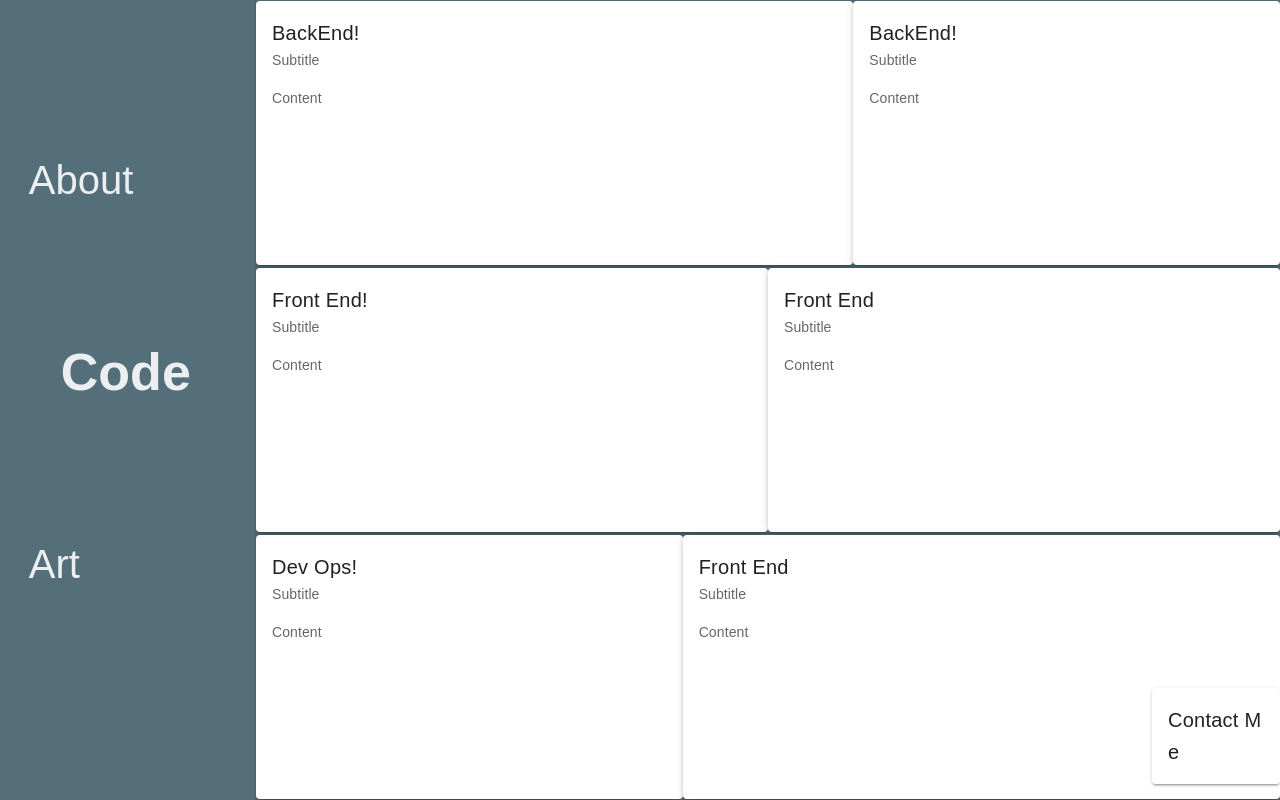
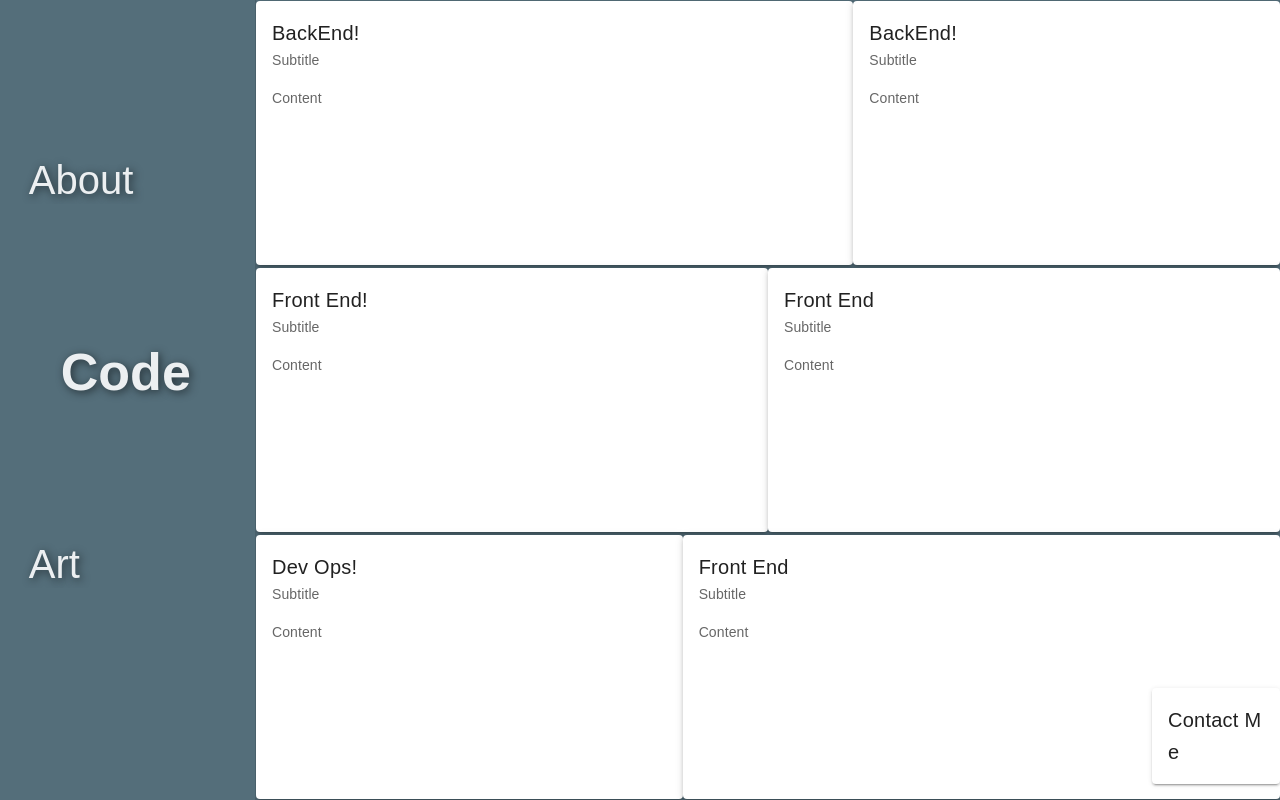
Before and after one commit to TwinHits/johngoben, a Vue app: page /#/code in a window 1280 px wide. Built offline with nearby package versions, Linux system fonts and the light colour scheme; a web font is replaced by a local one.

Commit message:
Added text shadow to nav items.

```diff
--- a/src/App.vue
+++ b/src/App.vue
@@ -64,7 +64,7 @@ export default Vue.extend({
     font-family: "Anaheim", sans-serif;
     -webkit-font-smoothing: antialiased;
     -moz-osx-font-smoothing: grayscale;
-    color: $dark-text !important;
+    color: $text-dark !important;
 }
 
 .nav-drawer {
--- a/src/style/Colors.scss
+++ b/src/style/Colors.scss
@@ -1,8 +1,8 @@
 $background: #546e7a;
 $foreground: #B0BEC5;
 $super-foreground: #CFD8DC;
-$dark-text: #263238;
-$light-text: #ECEFF1;
+$text-dark: #263238;
+$text-light: #ECEFF1;
 
 $off-white: #f8f8f8;
 
--- a/src/views/components/art/ArtDisplayCard.vue
+++ b/src/views/components/art/ArtDisplayCard.vue
@@ -83,7 +83,7 @@ export default Vue.extend({
 }
 
 .art-img-font {
-    color: $dark-text;
+    color: $text-dark;
     font-weight: bold;
 }
 
--- a/src/views/components/navigation/NavigationItem.vue
+++ b/src/views/components/navigation/NavigationItem.vue
@@ -49,7 +49,8 @@ export default Vue.extend({
     font-size: 5vh;
     padding-left: 1vw;
     transition: font-size 0.7s, padding-left 0.7s;
-    color: $light-text;
+    color: $text-light;
+    text-shadow: 2px 2px 8px $text-dark;
 }
 
 .nav-item-active {
```
